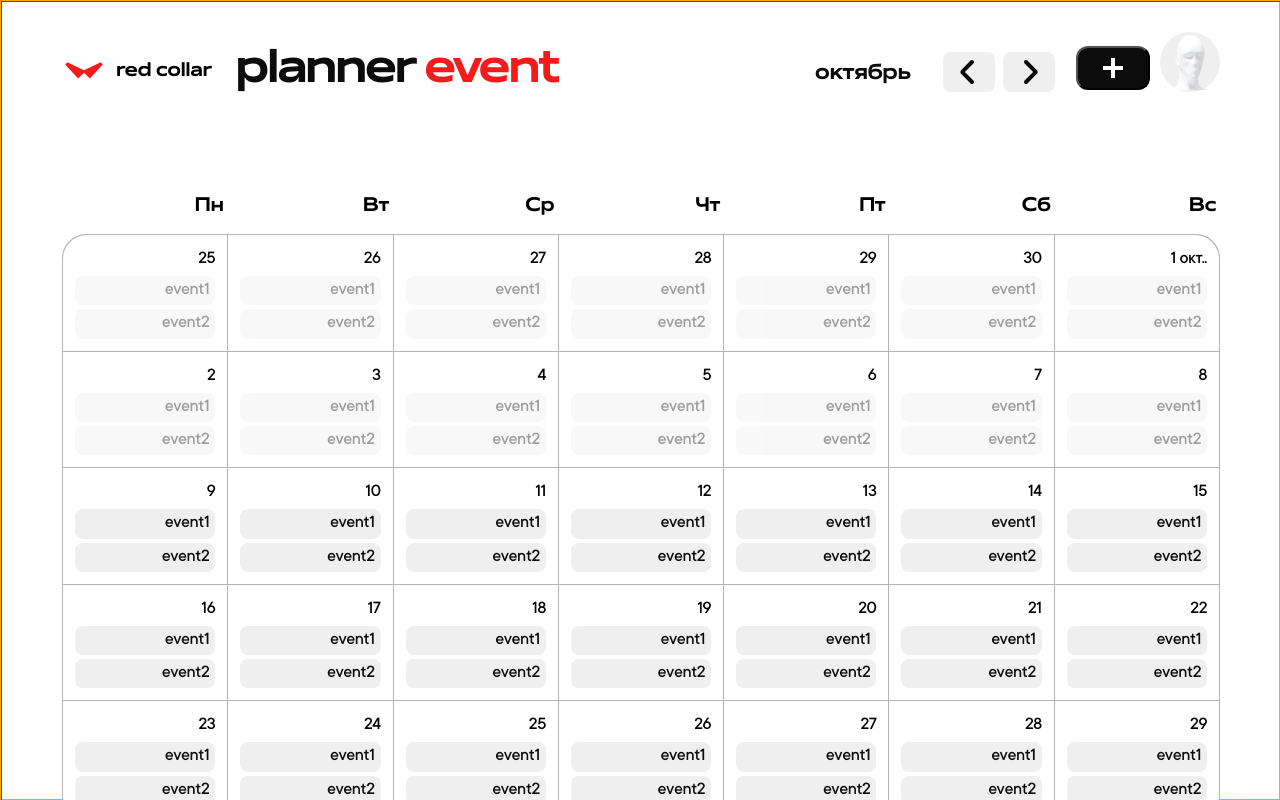
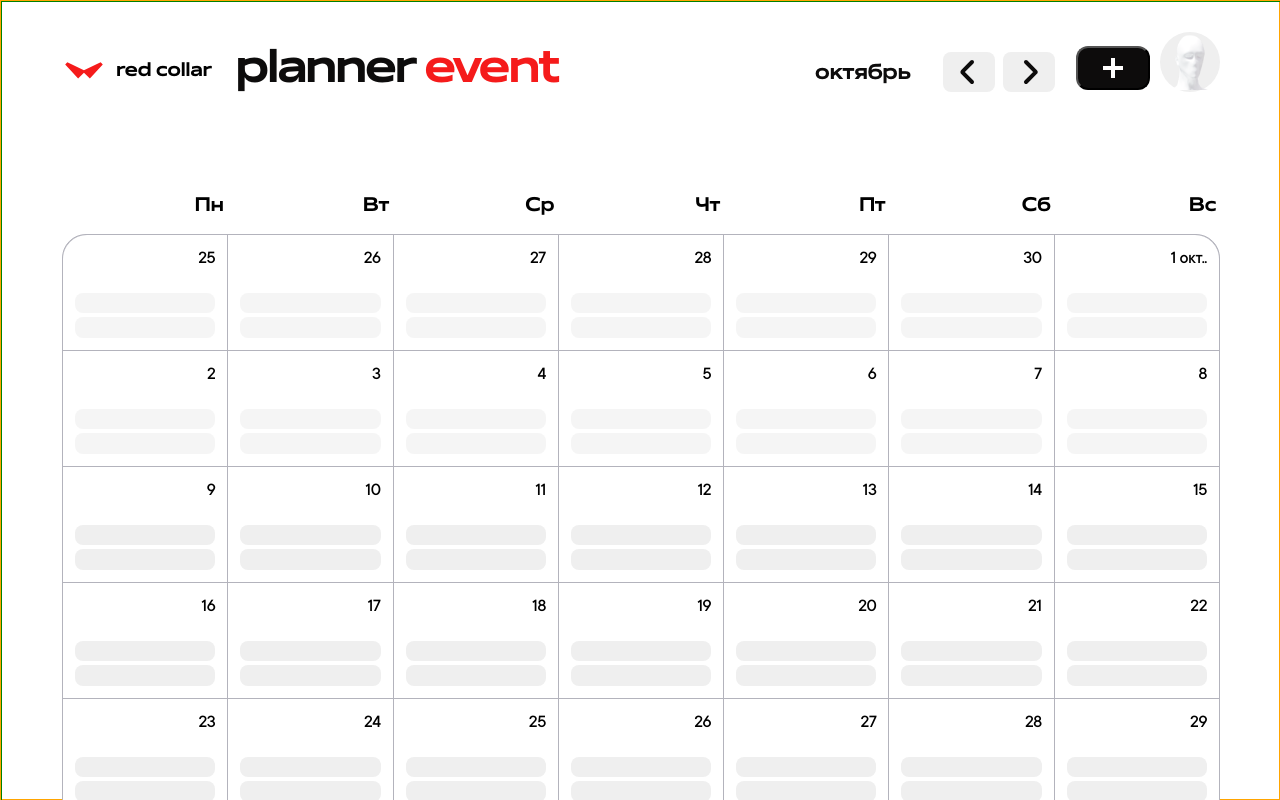
Before and after one commit to Iuliia-Bogdanova/calendar-planner, a React (Vite) app: page / in a window 1280 px wide. Shown: the top 800 px of the page. Built offline with nearby package versions, Linux system fonts and the light colour scheme.

Commit message:
cleaning

```diff
--- a/package.json
+++ b/package.json
@@ -11,7 +11,6 @@
   },
   "dependencies": {
     "moment": "^2.29.4",
-    "moment-with-locales-es6": "^1.0.1",
     "react": "^18.2.0",
     "react-dom": "^18.2.0",
     "sass": "^1.69.0",
--- a/src/App.jsx
+++ b/src/App.jsx
@@ -7,7 +7,6 @@ import "./styles/base.scss";
 import Header from "./components/Header/Header";
 import GridCalendar from "./components/GridCalendar/GridCalendar";
 
-import "moment/locale/ru";
 moment.locale("ru");
 console.log(moment.locale());
 
--- a/src/components/GridCalendar/Calendar/Calendar.jsx
+++ b/src/components/GridCalendar/Calendar/Calendar.jsx
@@ -30,15 +30,15 @@ const Calendar = ({ startDay }) => {
 
                     <p
                         className={st.event}
-                        style={{ opacity: isPastEvent(dayItem) ? 0.4 : 1 }}
+                        style={{ opacity: isPastEvent(dayItem) ? 0.6 : 1 }}
                     >
-                        event1
+                        {/* event1 */}
                     </p>
                     <p
                         className={st.event}
-                        style={{ opacity: isPastEvent(dayItem) ? 0.4 : 1 }}
+                        style={{ opacity: isPastEvent(dayItem) ? 0.6 : 1 }}
                     >
-                        event2
+                        {/* event2 */}
                     </p>
                     {/* <p className={st.event}>event1</p>
                     <p className={st.event}>event2</p> */}
--- a/src/components/GridCalendar/GridCalendar.jsx
+++ b/src/components/GridCalendar/GridCalendar.jsx
@@ -1,15 +1,15 @@
 import React from "react";
-import moment from "moment";
-import "moment/locale/ru";
+// import moment from "moment";
+// import "moment/locale/ru";
 
 // import st from './styles.module.scss';
 
 import Calendar from "./Calendar/Calendar";
 import WeekDays from "./WeekDays/WeekDays";
 
-moment.locale("ru");
+// moment.locale("ru");
 
-console.log(moment.locales());
+// console.log(moment.locales());
 
 const GridCalendar = ({ startDay }) => {
     const totalDays = 42;
--- a/src/components/GridCalendar/WeekDays/WeekDays.jsx
+++ b/src/components/GridCalendar/WeekDays/WeekDays.jsx
@@ -4,7 +4,6 @@ import st from './styles.module.scss';
 
 function WeekDays() {
     return (
-        // <div className={st.daysWrapper}>
         <ul className={st.daysWrapper}>
             <li className={st.days}>пн</li>
             <li className={st.days}>вт</li>
@@ -14,7 +13,6 @@ function WeekDays() {
             <li className={st.days}>сб</li>
             <li className={st.days}>вс</li>
         </ul>
-        // </div>
     );
 }
 
--- a/src/main.jsx
+++ b/src/main.jsx
@@ -2,11 +2,11 @@ import React from "react";
 import ReactDOM from "react-dom/client";
 import App from "./App";
 
-import moment from "moment";
-import "moment/locale/ru";
+// import moment from "moment";
+// import "moment/locale/ru";
 
-moment.locale("ru");
+// moment.locale("ru");
 
-console.log(moment.locale());
+// console.log(moment.locale());
 
 ReactDOM.createRoot(document.getElementById("root")).render(<App />);
```
Also changed, not shown: 1 other file (tests, documents, lock files or other folders).
